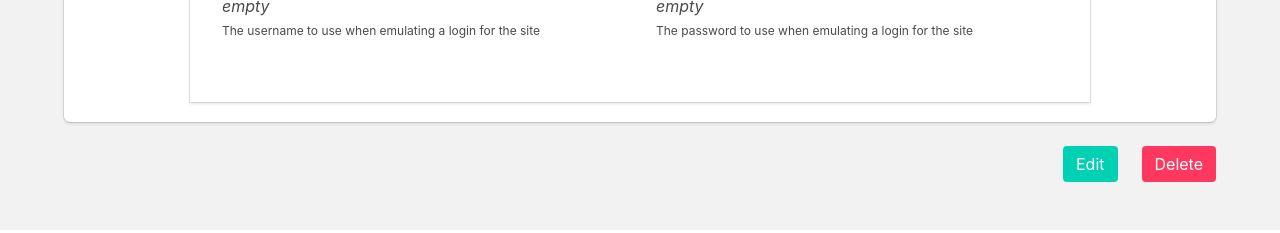
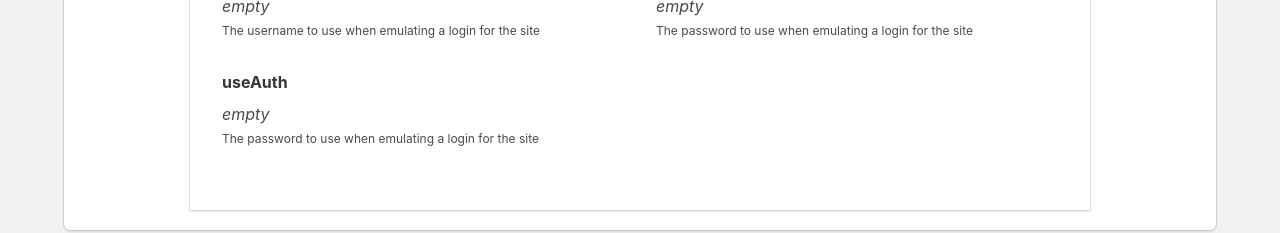
Before and after one commit to arhill05/scraper, a React app: page / in a window 1280 px wide. Shown: the part 689-922 px from the top of the page. Built offline with nearby package versions, Linux system fonts and the light colour scheme; no server answers.

Commit message:
put useAuth in config instead of URL

```diff
--- a/client/ConfigTable.js
+++ b/client/ConfigTable.js
@@ -202,7 +202,24 @@ class ConfigTable extends Component {
               defaultValue={config.sitePassword}
             />
           ) : (
-            <span>{config.sitePassword || <em>empty</em>}</span>
+            <span>{config.sitePassword ? '*****' : <em>empty</em>}</span>
+          )}
+          <p className="help">The password to use when emulating a login for the site</p>
+        </div>
+        <div className="field">
+          <label className="label">useAuth</label>
+          {this.state.editMode ? (
+            <input
+              placeholder="true"
+              className="input"
+              type="text"
+              onChange={e => {
+                this.onPropertyChange('useAuth', e.target.value);
+              }}
+              defaultValue={config.useAuth}
+            />
+          ) : (
+            <span>{config.useAuth || <em>empty</em>}</span>
           )}
           <p className="help">The password to use when emulating a login for the site</p>
         </div>
--- a/client/config.service.js
+++ b/client/config.service.js
@@ -124,7 +124,8 @@ module.exports = {
       submitInputSelector: null,
       loginUrl: null,
       siteUsername: null,
-      sitePassword: null
+      sitePassword: null,
+      useAuth: null
     };
   }
 };
```
Also changed, not shown: 2 other files (tests, documents, lock files or other folders).
